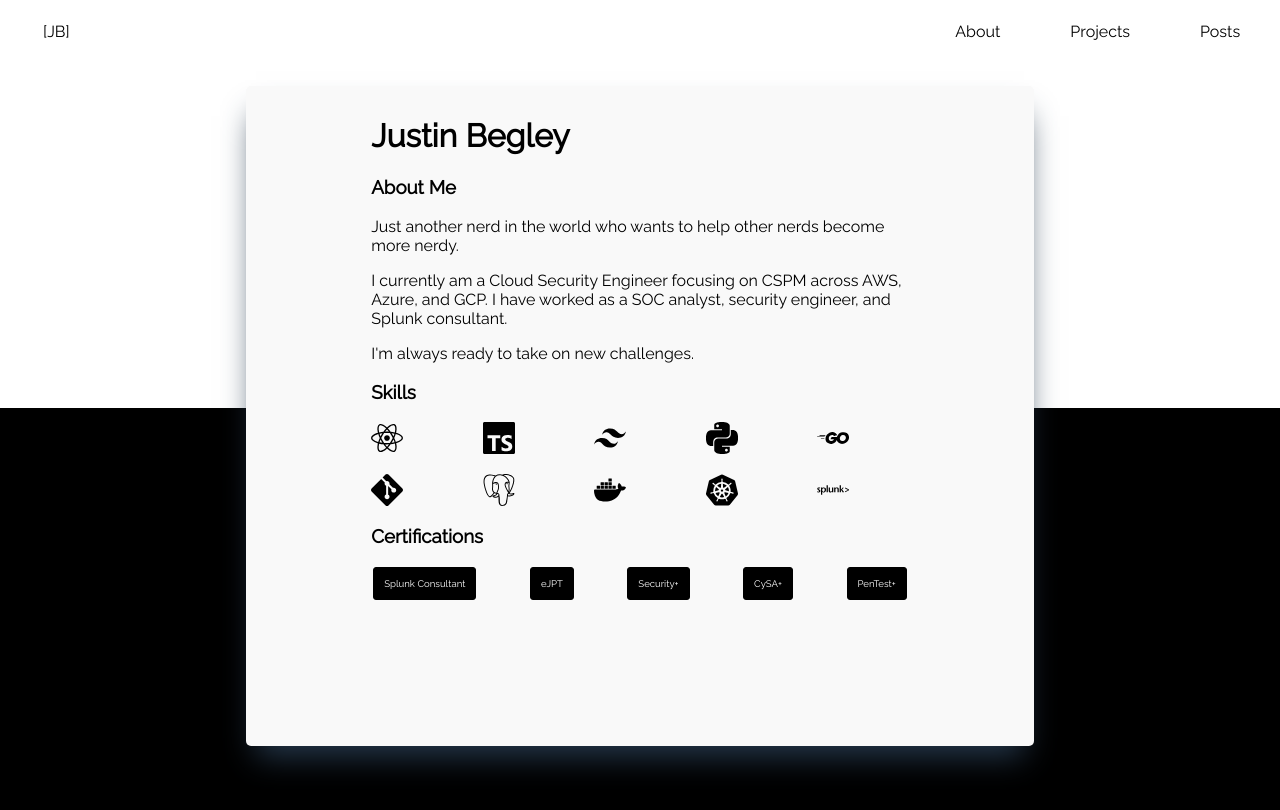
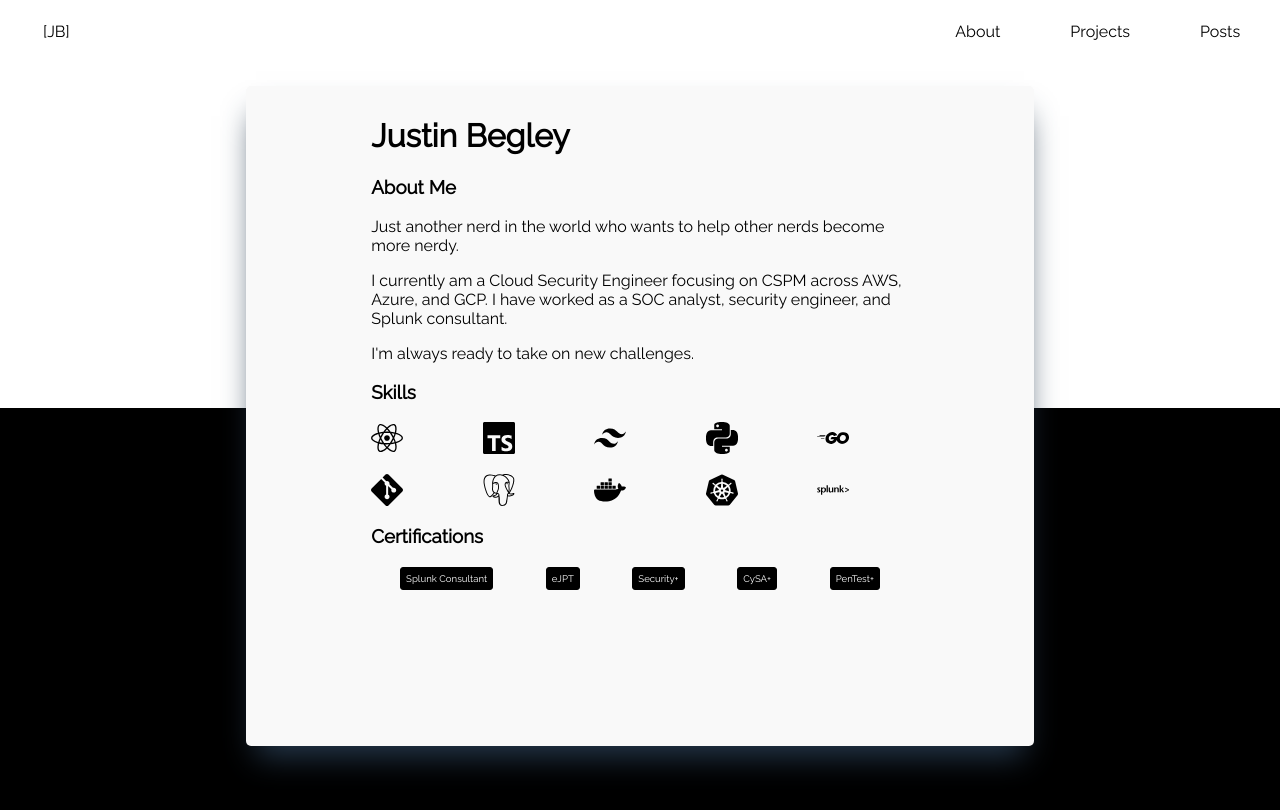
Before and after one commit to hoax3/JB-Portfolio, a React (Vite) app: page /about in a window 1280 px wide. Shown: the top 810 px of the page. Built offline with nearby package versions, Linux system fonts and the light colour scheme.

Commit message:
css changes

```diff
--- a/src/App.css
+++ b/src/App.css
@@ -3,6 +3,7 @@
 
 * {
   font-family: 'Raleway', sans-serif;
+  scroll-behavior: smooth;
 }
 body {
   width: 100%;
@@ -147,7 +148,7 @@ body {
   display: flex;
   flex-direction: row;
   justify-content: space-between;
-  width: 100%;
+  width: 90%;
   margin-left: auto;
   margin-right: auto;
   font-size: 1rem;
@@ -161,7 +162,7 @@ body {
   background-color: black;
   color: white;
   border-radius: 3px;
-  padding: 10px 10px;
+  padding: 5px 5px;
   border: 1.2px solid black;
   font-size: .6em;
 }
@@ -199,6 +200,7 @@ body {
   text-decoration: none;
   @media screen and (max-width: 600px) {
     grid-template-columns: auto;
+    justify-items: center;
   }
 }
 
@@ -241,7 +243,7 @@ body {
 .posts-main {
   margin-left: auto;
   margin-right: auto;
-  width: 70%;
+  width: 80%;
   font-size: 1rem;
   @media screen and (max-width: 600px) {
     width: 85%;
```
